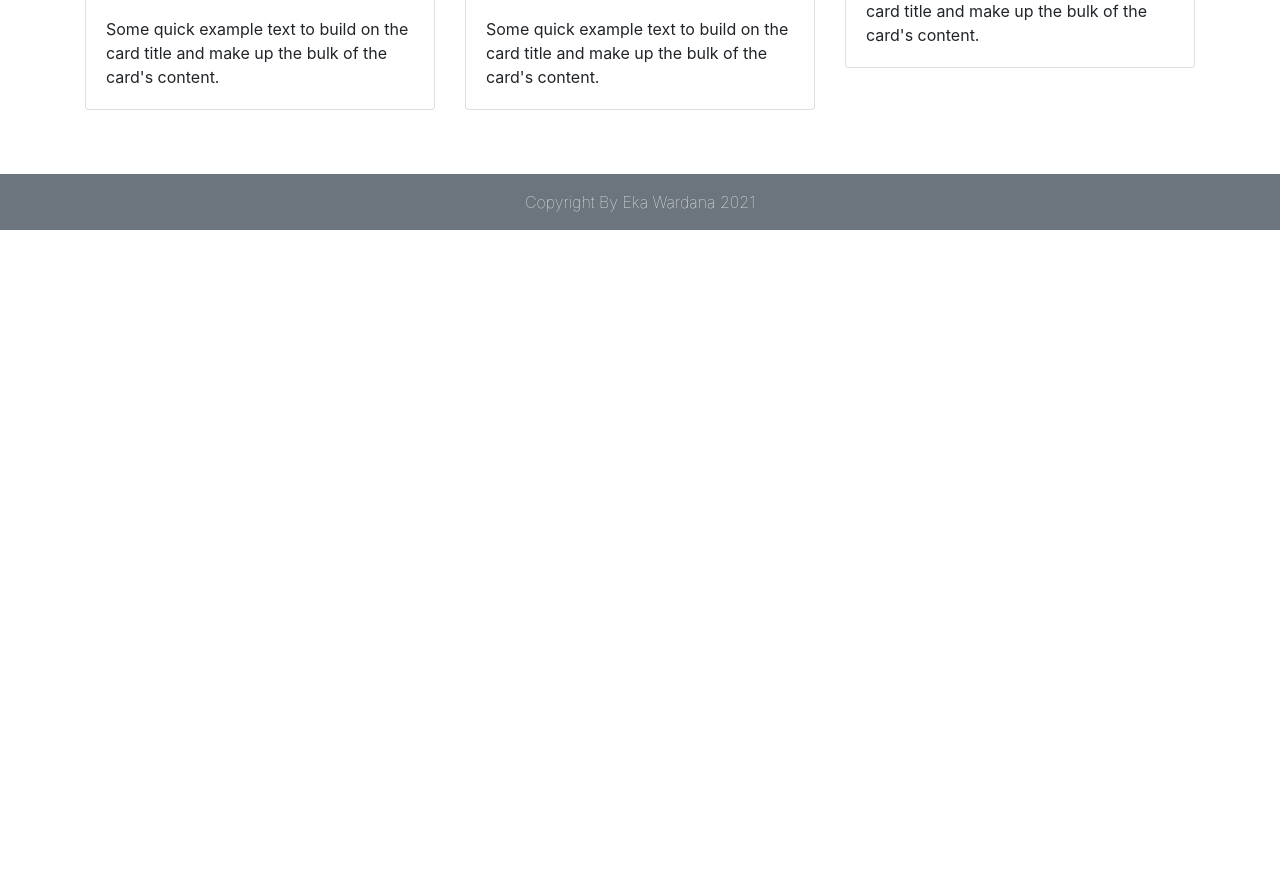
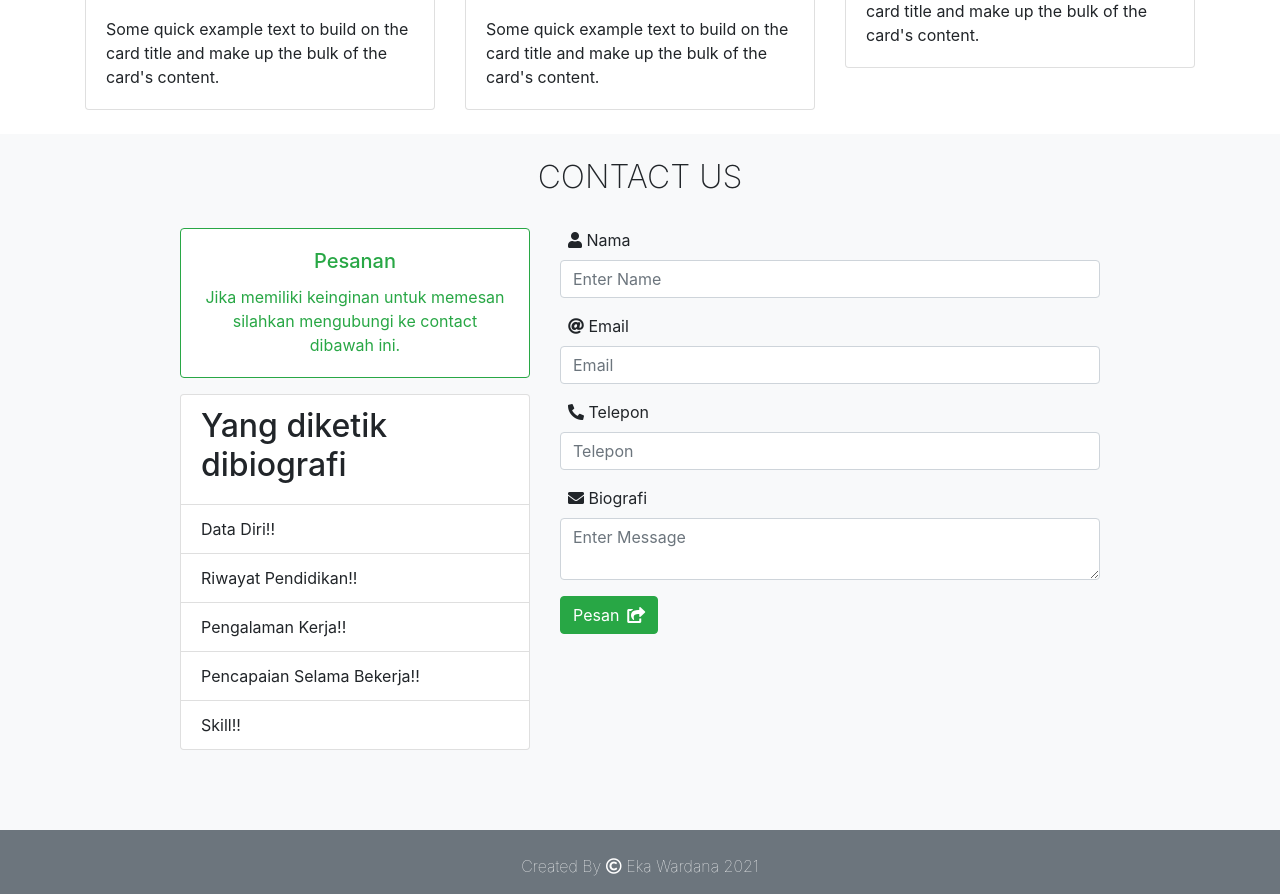
Before and after one commit to Ekawardana/portfolio-v1, a plain HTML site: page vendor/project.html in a window 1280 px wide. Shown: the part 1912-2806 px from the top of the page. Before the commit the page ends 2142 px from the top, so only its background shows below. Drawn offline with Linux system fonts and the light colour scheme.

Commit message:
Menambahkan Fitur Baru

```diff
--- a/assets/style.css
+++ b/assets/style.css
@@ -15,7 +15,7 @@ body {
 }
 
 .jumbotron{
-    background-image: url('../assets/img/5259951.jpg');
+    background-image: url('../assets/img/graphic.jpg');
     height: 560px;
     position: relative;
     padding-top: 50px;
@@ -102,7 +102,7 @@ body {
         font-weight: 700;
     }
     .jumbotron{
-        background-image: url('../assets/img/5259951.jpg');
+        background-image: url('../assets/img/graphic.jpg');
         height: 800px;
         margin-bottom: 35px;
     }
--- a/vendor/project.html
+++ b/vendor/project.html
@@ -165,12 +165,81 @@
         </div>
     </div>
 
+<!-- Pesanan -->
+<section id="contact" class="contact bg-light pb-4">
+    <div class="container pb-5">
+        <div class="row mb-4 pt-4">
+            <div class="col text-center">
+                <h2>Contact Us</h2>
+            </div>
+        </div>
+
+        <div class="row justify-content-center">
+            <div class="col-lg-4">
+                <div class="card border-success mb-3">
+                    <div class="card-body text-success text-center">
+                      <h5 class="card-title">Pesanan</h5>
+                      <p class="card-text">Jika memiliki keinginan untuk memesan silahkan mengubungi ke contact dibawah ini.</p>
+                    </div>
+                </div>
+
+                <ul class="list-group mb-2">
+                    <li class="list-group-item"><h2>Yang diketik dibiografi</h2></li>
+                    <li class="list-group-item">Data Diri!!</li>
+                    <li class="list-group-item">Riwayat Pendidikan!!</li>
+                    <li class="list-group-item">Pengalaman Kerja!!</li>
+                    <li class="list-group-item">Pencapaian Selama Bekerja!!</li>
+                    <li class="list-group-item">Skill!!</li>
+                  </ul>
+            </div>
+
+            <div class="col-md-6">
+                <div class="alert alert-success alert-dismissible fade show d-none my-alert" role="alert">
+                    <strong>Terimakasih!!</strong> Pesanan anda telah diterima.
+                    <button type="button" class="close" data-dismiss="alert" aria-label="Close">
+                      <span aria-hidden="true">&times;</span>
+                    </button>
+                  </div>
+                <form name="eka-wardana-contact">
+                    <div class="form-group">
+                    <i class="fas fa-user ml-2"></i>
+                      <label for="name">Nama</label>
+                      <input type="text" class="form-control" id="name" placeholder="Enter Name" name="nama">
+                    </div>
+                    <div class="form-group">
+                    <i class="fas fa-at ml-2"></i>
+                      <label for="email">Email</label>
+                      <input type="email" class="form-control" id="email" placeholder="Email" name="email">
+                    </div>
+                    <div class="form-group">
+                    <i class="fas fa-phone-alt ml-2"></i>
+                      <label for="telp">Telepon</label>
+                      <input type="text" class="form-control" id="telp" placeholder="Telepon" name="telepon">
+                    </div>
+                    <div class="form-group">
+                    <i class="fas fa-envelope ml-2"></i>
+                      <label for="pesan">Biografi</label>
+                      <textarea name="pesan" id="pesan" class="form-control" placeholder="Enter Message" name="pesan"></textarea>
+                    </div>
+                    <button type="submit" class="btn btn-success btn-kirim">Pesan<i class="fas fa-share-square ml-2"></i></button>
+
+                    <button class="btn btn-success btn-loading d-none" type="button" disabled>
+                        <span class="spinner-border spinner-border-sm" role="status" aria-hidden="true"></span>
+                        Loading...
+                      </button>
+                  </form>
+            </div>
+        </div>
+    </div>
+</section>
+<!-- end Of Pesanan -->
+
     <!-- Footer -->
     <footer class="bg-secondary text-white">
-        <div class="container mt-5">
+        <div class="container pt-2">
             <div class="row pt-3">
                 <div class="col text-center">
-                    <p>Copyright By Eka Wardana 2021</p>
+                    <p>Created By <i class="far fa-copyright"></i> Eka Wardana 2021</p>
                 </div>
             </div>
         </div>
```
Also changed, not shown: index.html (+29 -24 lines), assets/img/3.png (added), assets/img/4.png (added), assets/img/5.png (added), assets/img/5259951.jpg (deleted), assets/img/graphic.jpg (added).
